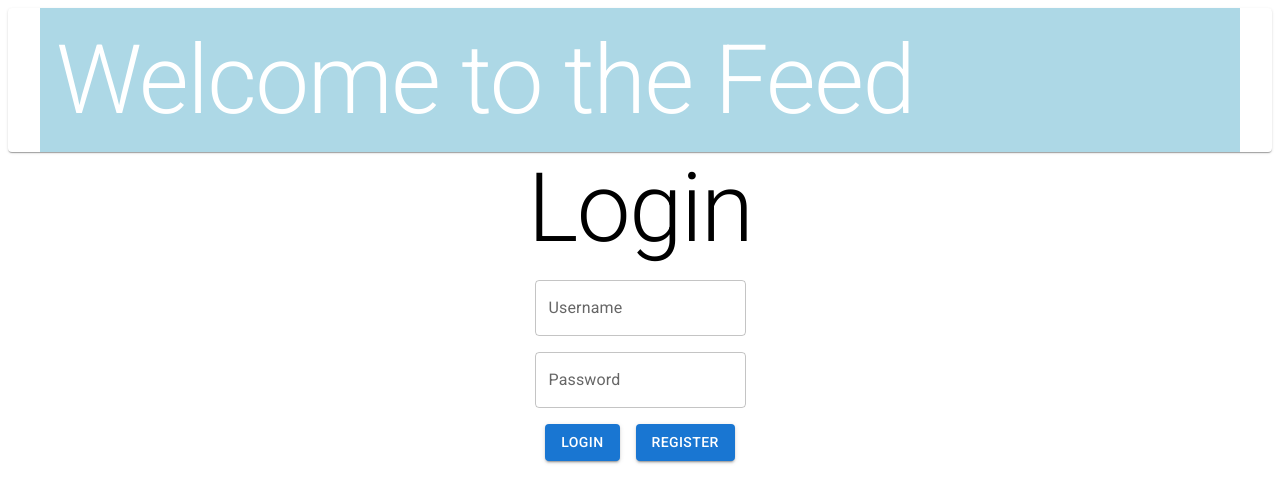
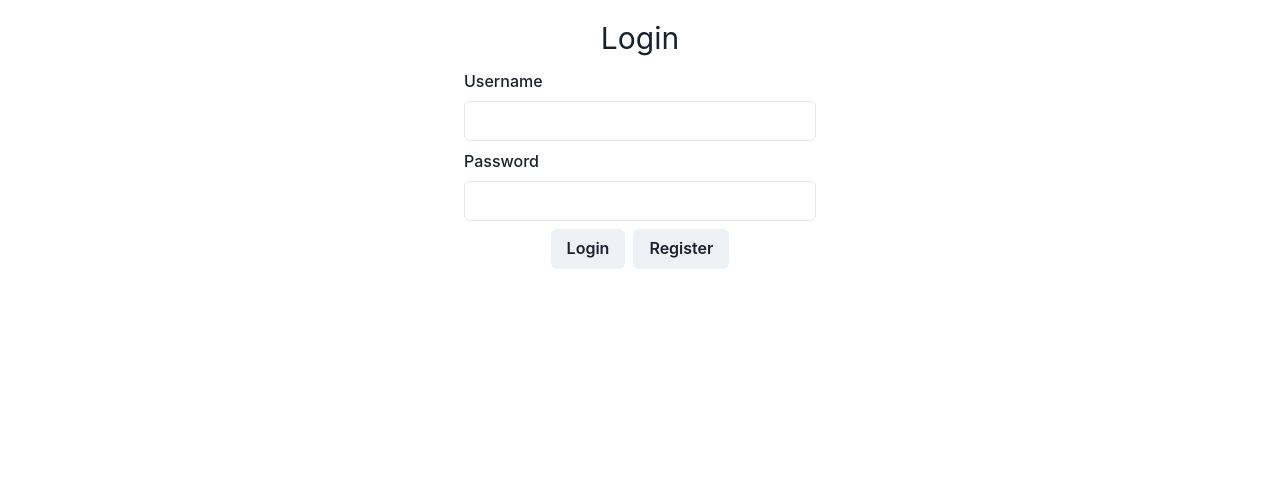
Before and after one commit to A9-dev/CragConnect, a React (Vite) app in the folder client/: page / in a window 1280 px wide. Shown: the top 502 px of the page. Built offline with nearby package versions, Linux system fonts and the light colour scheme.

Commit message:
wow this was actually really easy to change

```diff
--- a/client/package.json
+++ b/client/package.json
@@ -10,11 +10,12 @@
     "preview": "vite preview"
   },
   "dependencies": {
+    "@chakra-ui/react": "^2.8.2",
     "@emotion/react": "^11.11.1",
     "@emotion/styled": "^11.11.0",
     "@fontsource/roboto": "^5.0.8",
-    "@mui/material": "^5.14.19",
     "axios": "^1.6.2",
+    "framer-motion": "^10.16.15",
     "react": "^18.2.0",
     "react-dom": "^18.2.0"
   },
--- a/client/src/App.jsx
+++ b/client/src/App.jsx
@@ -1,22 +1,39 @@
 import { useState } from "react";
-import Typography from "@mui/material/Typography";
+import { ChakraProvider, Box, Heading } from "@chakra-ui/react";
 import "@fontsource/roboto/300.css";
 import "@fontsource/roboto/400.css";
 import "@fontsource/roboto/500.css";
 import "@fontsource/roboto/700.css";
 import Login from "./Login";
 import Banner from "./Banner";
+import { extendTheme } from "@chakra-ui/react";
+import * as ReactDOM from "react-dom/client";
+
+// 2. Extend the theme to include custom colors, fonts, etc
+
 function App() {
   const [loggedIn, setLoggedIn] = useState(false);
   const [username, setUsername] = useState("");
+  const colors = {
+    brand: {
+      900: "#1a365d",
+      800: "#153e75",
+      700: "#2a69ac",
+    },
+  };
+
+  const theme = extendTheme({ colors });
   return (
-    <div>
-      <Banner />
-      {!loggedIn && (
-        <Login username={username} setUsername={setUsername} setLoggedIn={setLoggedIn} />
-      )}
-      {loggedIn && <Typography variant="h1">Logged In</Typography>}
-    </div>
+    <ChakraProvider>
+      <Box display="flex" justifyContent="center">
+        {/* <Banner /> */}
+        {!loggedIn && (
+          <Login username={username} setUsername={setUsername} setLoggedIn={setLoggedIn} />
+        )}
+        {loggedIn && <Heading as="h1">Logged In</Heading>}
+      </Box>
+    </ChakraProvider>
   );
 }
+
 export default App;
--- a/client/src/Banner.jsx
+++ b/client/src/Banner.jsx
@@ -1,5 +1,5 @@
 import React from "react";
-import { Container, Paper, TableContainer, Typography } from "@mui/material";
+import { Container, Box, Text } from "@chakra-ui/react";
 
 const bannerStyle = {
   padding: "16px",
@@ -9,11 +9,11 @@ const bannerStyle = {
 
 const Banner = () => {
   return (
-    <TableContainer component={Paper}>
+    <Box as="section" bg="blue.500" color="white" p={4}>
       <Container style={bannerStyle}>
-        <Typography variant="h1">Welcome to the Feed</Typography>
+        <Text fontSize="4xl">Welcome to the Feed</Text>
       </Container>
-    </TableContainer>
+    </Box>
   );
 };
 
--- a/client/src/Login.jsx
+++ b/client/src/Login.jsx
@@ -1,10 +1,7 @@
 import { loginUser, uploadUser } from "./dbFunctions";
 import { useState } from "react";
-import TextField from "@mui/material/TextField";
-import Stack from "@mui/material/Stack";
-import Button from "@mui/material/Button";
-import Typography from "@mui/material/Typography";
-import Alert from "@mui/material/Alert";
+import { Box, Button, FormControl, FormLabel, Input, Stack, Text, VStack } from "@chakra-ui/react";
+import { Alert, AlertIcon } from "@chakra-ui/react";
 
 function Login({ setLoggedIn, username, setUsername }) {
   const [password, setPassword] = useState("");
@@ -47,29 +44,33 @@ function Login({ setLoggedIn, username, setUsername }) {
   };
 
   return (
-    <Stack direction="column" spacing={2} alignItems="center">
-      <Typography variant="h1">Login</Typography>
-      <TextField
-        label="Username"
-        value={username}
-        onChange={(event) => setUsername(event.target.value)}
-      />
-      <TextField
-        label="Password"
+    <Box w="30%" p={4}>
+      <VStack spacing={2} alignItems="center">
+        <Text fontSize="3xl">Login</Text>
+        <FormControl>
+          <FormLabel>Username</FormLabel>
+          <Input value={username} onChange={(event) => setUsername(event.target.value)} />
+        </FormControl>
+        <FormControl>
+          <FormLabel>Password</FormLabel>
+          <Input
             type="password"
             value={password}
             onChange={(event) => setPassword(event.target.value)}
           />
+        </FormControl>
         <Stack direction="row" spacing={2}>
-        <Button variant="contained" onClick={handleLogin}>
-          Login
-        </Button>
-        <Button variant="contained" onClick={handleRegister}>
-          Register
-        </Button>
+          <Button onClick={handleLogin}>Login</Button>
+          <Button onClick={handleRegister}>Register</Button>
         </Stack>
-      {error && <Alert severity="error">{error}</Alert>}
-    </Stack>
+        {error && (
+          <Alert status="error">
+            <AlertIcon />
+            {error}
+          </Alert>
+        )}
+      </VStack>
+    </Box>
   );
 }
 
```
Also changed, not shown: 1 other file (tests, documents, lock files or other folders). Lines whose indentation alone changed are shown as unchanged.
